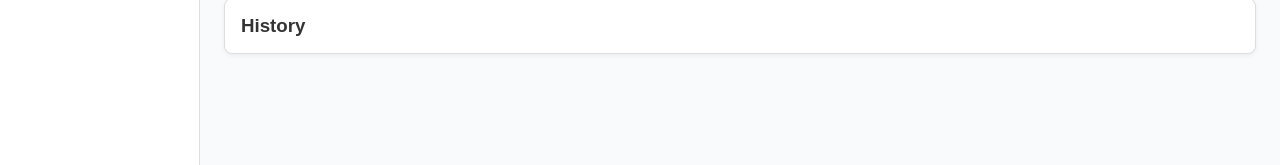
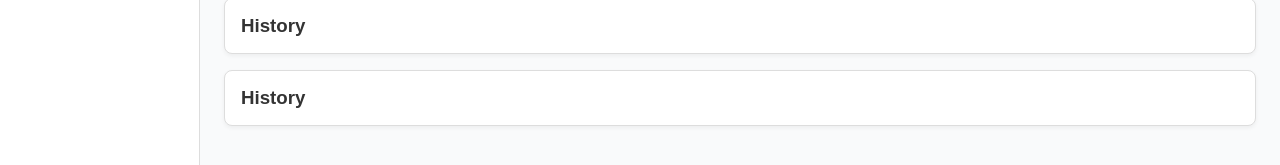
Before and after one commit to nish0203/AppointmentSystem, a plain HTML site: page lecturer.html in a window 1280 px wide. Shown: the part 593-758 px from the top of the page. Drawn offline with Linux system fonts and the light colour scheme.

Commit message:
Update lecturer.html

```diff
--- a/lecturer.html
+++ b/lecturer.html
@@ -32,6 +32,7 @@
       <div class="card"><h3>History</h3></div>
       <div class="card"><h3>History</h3></div>
       <div class="card"><h3>History</h3></div>
+      <div class="card"><h3>History</h3></div>
     </main>
   </div>
 </body>
```
